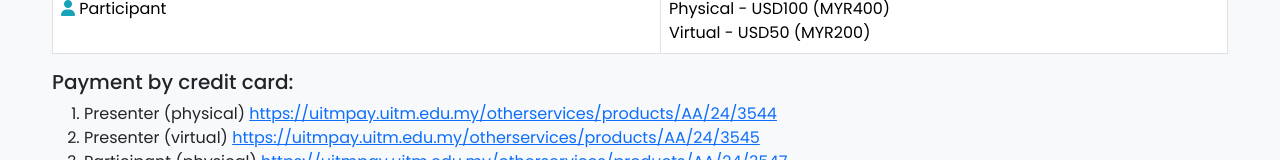
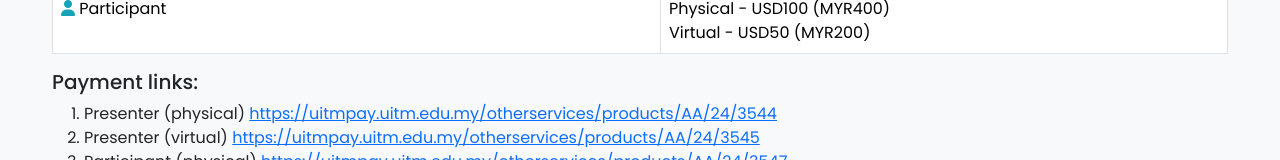
Before and after one commit to uicms2024/uicms2024.github.io, an Angular app: page /fees in a window 1280 px wide. Shown: the part 382-542 px from the top of the page. Built offline with nearby package versions, Linux system fonts and the light colour scheme.

Commit message:
update fees: replace Payment by credit card: to Payment links

```diff
--- a/src/app/fees/fees.component.html
+++ b/src/app/fees/fees.component.html
@@ -46,7 +46,7 @@
 
 
   <div class="mt-3">
-    <h5>Payment by credit card:</h5>
+    <h5>Payment links:</h5>
     <ol>
         <li>Presenter (physical)
             <a href="https://uitmpay.uitm.edu.my/otherservices/products/AA/24/3544">https://uitmpay.uitm.edu.my/otherservices/products/AA/24/3544</a>
```
